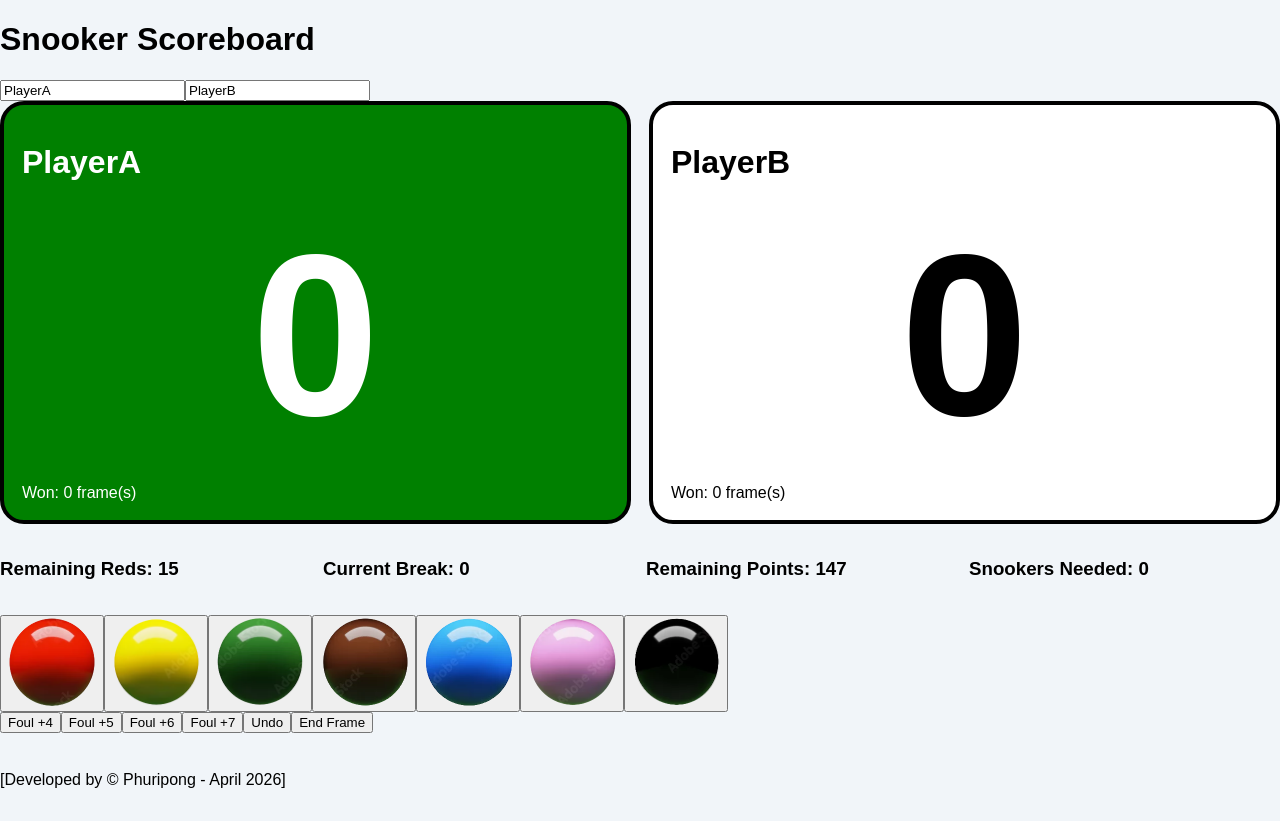
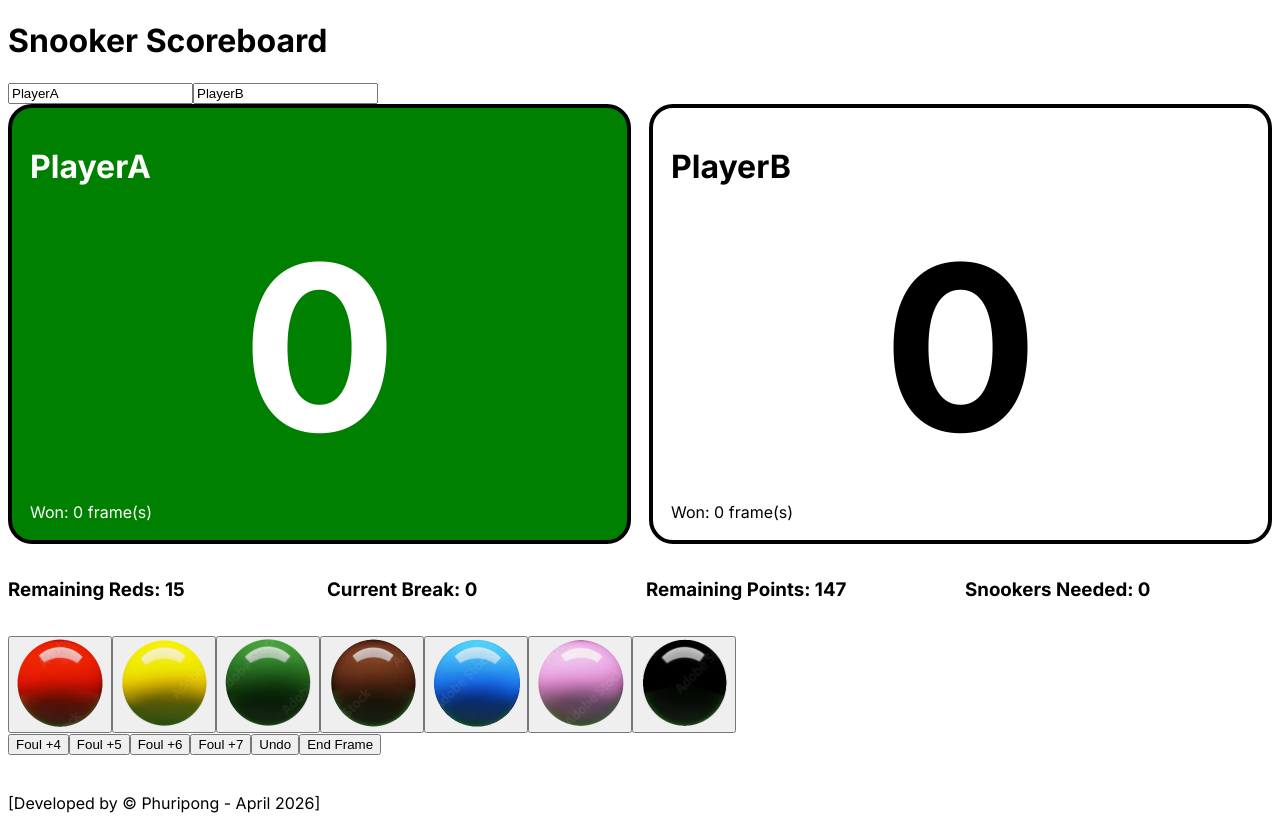
Before and after one commit to phuriponga/SnookerScoreBoard, a Next.js app: page / in a window 1280 px wide. Before the commit the page ends 800 px from the top, so only its background shows below. Built offline with nearby package versions, Linux system fonts and the light colour scheme.

Commit message:
Update layout.tsx

```diff
--- a/app/layout.tsx
+++ b/app/layout.tsx
@@ -1,7 +1,15 @@
-export const metadata = {
-  title: "Snooker Club Scoreboard",
-  description: "Live referee scoring for club tournaments",
-}
+import './globals.css'
+import { Inter, Oswald } from 'next/font/google'
+
+const inter = Inter({
+  subsets: ['latin'],
+  variable: '--font-inter',
+})
+
+const oswald = Oswald({
+  subsets: ['latin'],
+  variable: '--font-oswald',
+})
 
 export default function RootLayout({
   children,
@@ -9,16 +17,8 @@ export default function RootLayout({
   children: React.ReactNode
 }) {
   return (
-    <html lang="en">
-      <body
-        style={{
-          margin: 0,
-          background: "#f1f5f9",
-          fontFamily: "Arial, sans-serif",
-        }}
-      >
-        {children}
-      </body>
+    <html lang="en" className={`${inter.variable} ${oswald.variable}`}>
+      <body className="font-sans">{children}</body>
     </html>
   )
 }
```
